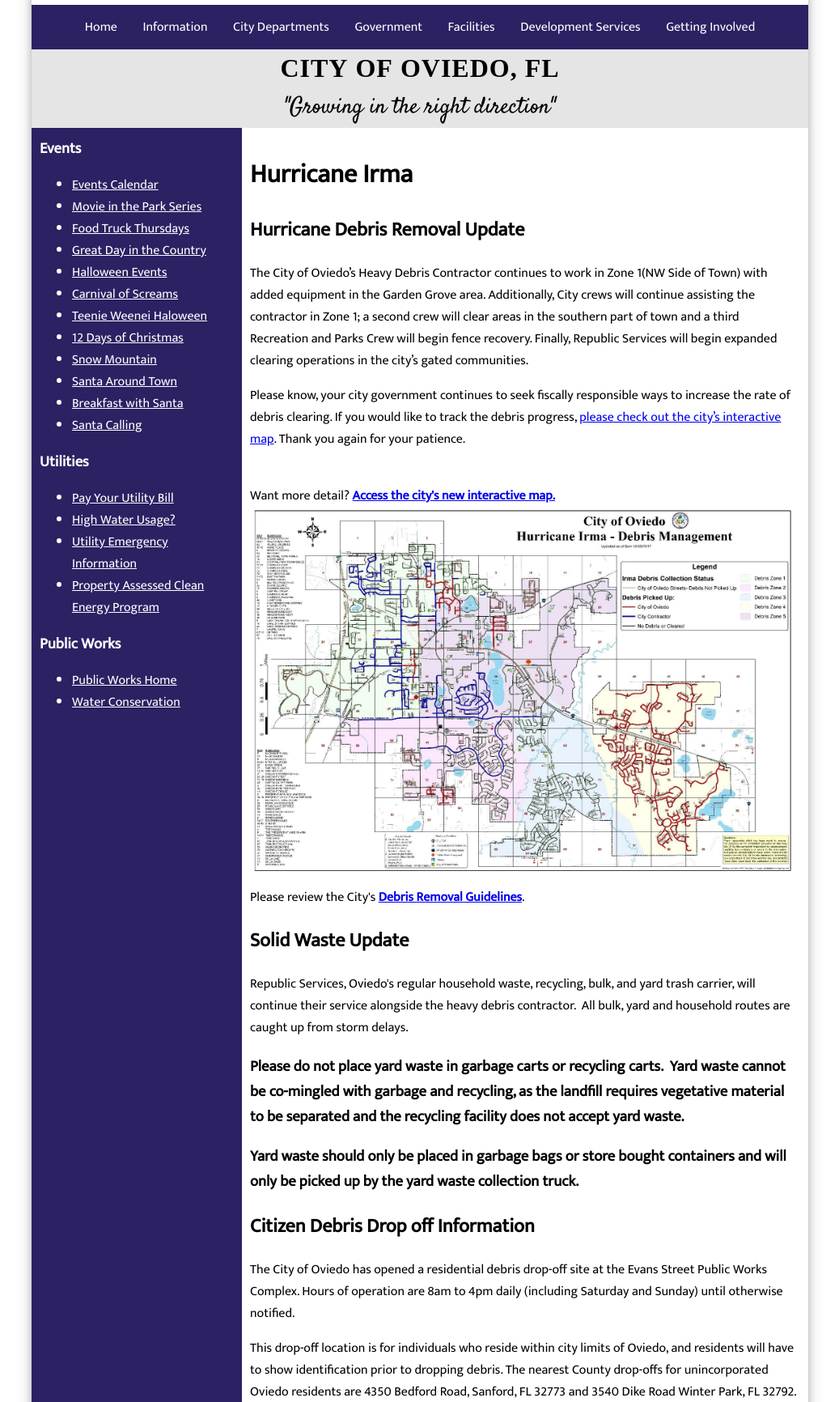
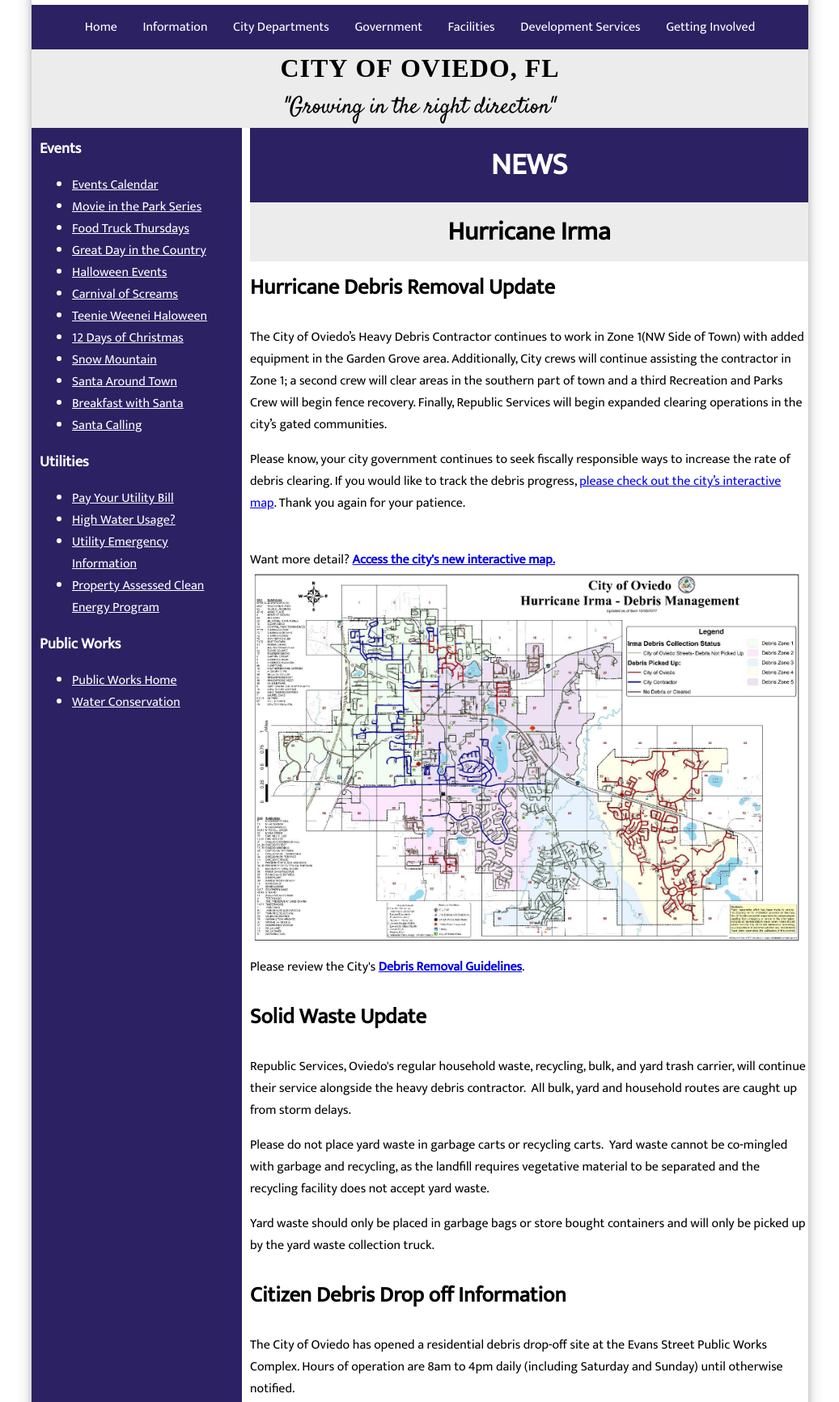
Before and after one commit to will-cromar/oviedo-redesign, a Flask app: page / in a window 1280 px wide. Shown: the part 206-1938 px from the top of the page at 81% size, without its empty margins (121-1158 px from the left). Run offline with Flask 2, Linux system fonts and the light colour scheme.

Commit message:
Changed font sizing and formatting in news section

```diff
--- a/app/templates/base.html
+++ b/app/templates/base.html
@@ -5,7 +5,10 @@
         <style>
             body {
                 margin: 0px;
+
+                /* Default font setttings */
                 font-family: 'Mukta', sans-serif;
+                font-size: 12pt;
             }
             .everything {
                 width: 960px;
@@ -69,7 +72,7 @@
             }
             .title_box {
                 text-align: center;
-                background-color: rgba(0, 0, 0, .10);
+                background-color: rgba(0, 0, 0, .075);
             }
             .title_box h1 {
                 margin: 0px;
@@ -99,9 +102,29 @@
             .news {
                 /* width: 67%; */
                 flex-grow: 1;
-                padding: 10px;
+                padding: 0 0 0 10px;
                 background-color: white;
                 margin-left: auto;
+            }
+            .news h1 {
+                text-align: center;
+                color: white;
+                font-size: 28pt;
+                background-color: #2c2163;
+                margin: 0;
+                padding: 15px 0;
+            }
+            .news h2 {
+                text-align: center;
+                font-size: 24pt;
+                background-color: rgba(0, 0, 0, .075);
+                margin: 0;
+                padding: 10px 0;
+            }
+            .news h3 {
+                font-size: 20pt;
+                margin: 0;
+                padding: 10px 0;
             }
             .bottom {
                 text-align: center;
@@ -163,6 +186,7 @@
                     {% endfor %}
                 </div>
                 <div class="news">
+                    <h1>NEWS</h1>
                     {% block content %}{% endblock %}
                 </div>
             </div>
--- a/app/templates/main.html
+++ b/app/templates/main.html
@@ -1,40 +1,40 @@
 {% extends "base.html" %}
 {% block content %}
-<h1>Hurricane Irma</h1>
-<h2>Hurricane Debris Removal Update</h2>
+<h2>Hurricane Irma</h2>
+<h3>Hurricane Debris Removal Update</h3>
 <p>The City of Oviedo’s Heavy Debris Contractor continues to work in Zone 1(NW Side of Town) with added equipment in the Garden Grove area. Additionally, City crews will continue assisting the contractor in Zone 1; a second crew will clear areas in the southern part of town and a third Recreation and Parks Crew will begin fence recovery. Finally, Republic Services will begin expanded clearing operations in the city’s gated communities. <o:p></o:p></p>
 <p>Please know, your city government continues to seek fiscally responsible ways to increase the rate of debris clearing. If you would like to track the debris progress, <a href="http://oviedo.maps.arcgis.com/apps/webappviewer/index.html?id=91ac3e13ed934ce1b1367bdf312f24f4">please check out the city’s interactive map</a>. Thank you again for your patience.<br>
 &nbsp;</p>
 <div>Want more detail?&nbsp;<a href="http://oviedo.maps.arcgis.com/apps/webappviewer/index.html?id=91ac3e13ed934ce1b1367bdf312f24f4"><strong>Access the city's new interactive map.</strong></a><strong>&nbsp;</strong></div>
 <div><img src="/static/hurricane_map_update.jpg" width="100%" alt="Hurricane Debris Map"></div>
 <p>Please review the City's&nbsp;<strong><a href="http://cityofoviedo.net/files/file/FD%20Debris%20Removal%20Guidelines%208_30_17.pdf" target="_blank">Debris Removal Guidelines</a></strong>.</p>
-<h2>Solid Waste Update</h2>
+<h3>Solid Waste Update</h3>
 <p>Republic Services, Oviedo's regular household waste, recycling, bulk, and yard trash carrier, will continue their service alongside the heavy debris contractor. &nbsp;All bulk, yard and household routes are caught up from storm delays. &nbsp;&nbsp;</p>
-<h3>Please do not place yard waste in garbage carts or recycling carts. &nbsp;Yard waste cannot be co-mingled with garbage and recycling, as the landfill requires vegetative material to be separated and the recycling facility does not accept yard waste.</h3>
-<h3>Yard waste should only be placed in garbage bags or store bought containers and will only be picked up by the yard waste collection truck. &nbsp;</h3>
-<h2>Citizen Debris Drop off Information&nbsp;</h2>
+<p>Please do not place yard waste in garbage carts or recycling carts. &nbsp;Yard waste cannot be co-mingled with garbage and recycling, as the landfill requires vegetative material to be separated and the recycling facility does not accept yard waste.</p>
+<p>Yard waste should only be placed in garbage bags or store bought containers and will only be picked up by the yard waste collection truck. &nbsp;</p>
+<h3>Citizen Debris Drop off Information&nbsp;</h3>
 <p class="MsoNormal">The City of Oviedo has opened a residential debris drop-off site at the Evans Street Public Works Complex. Hours of operation are 8am to 4pm daily (including Saturday and Sunday) until otherwise notified.&nbsp;</p>
 <p class="MsoNormal">This drop-off location is for individuals who reside within city limits of Oviedo, and residents will have to show identification prior to dropping debris. The nearest County drop-offs for unincorporated Oviedo residents are 4350 Bedford Road, Sanford, FL 32773 and 3540 Dike Road Winter Park, FL 32792.&nbsp;</p>
 <p class="MsoNormal">The site will only accept vegetative debris, and residents are expected to unload their own debris and should bring all appropriate gear with them.&nbsp;</p>
 <img src="/static/drop_off_map.jpg" width="100%" alt="Storm Debris Drop-off" style="color: rgb(40, 40, 40); font-size: 11px; font-weight: normal;">
-<h2>Building Permits</h2>
+<h3>Building Permits</h3>
 <p>To facilitate the reconstruction of fences, roofs and screen enclosures in the City due to the passage of hurricane Irma, the City will be waiving building permit fees for fence, roof and screen enclosures for a period of one month starting September 13, 2017. Residents are still required to pull a building permit with Building Services Division.</p>
-<h2>Resources</h2>
+<h3>Resources</h3>
 <ul>
     <li><u><strong><a href="https://www.ready.gov/hurricanes">Hurricane Information</a></strong></u></li>
     <li><a href="/files/file/Contact%20Numbers.pdf" target="_blank"><strong><u>Frequently Called Numbers</u></strong></a></li>
     <li><a href="http://www.cityofoviedo.net/node/1550"><u><strong>What Happens After a Disaster</strong></u></a></li>
     <li><a href="http://cityofoviedo.net/files/file/FD%20Debris%20Removal%20Guidelines%208_30_17.pdf" target="_blank"><u><strong>Debris Removal Guidelines</strong></u></a></li>
 </ul>
-<h2>Park Amenity Closures</h2>
+<h3>Park Amenity Closures</h3>
 <ul>
     <li>Round Lake Park Boardwalk&nbsp;&nbsp;</li>
 </ul>
-<h1>Election Information - November 7, 2017</h1>
+<h2>Election Information - November 7, 2017</h2>
 
 <div style="text-align:center">
-<h2>CITY OF OVIEDO</h2>
-<h3>OFFICIAL NOTICE</h3>
+<h3>CITY OF OVIEDO</h3>
+<p><b>OFFICIAL NOTICE</b></p>
 <p>The City of Oviedo, Florida will hold a General Election on Tuesday, November 7, 2017 for: <br/>
 <strong>Mayor and City Council Group I </strong><br/><br/>
 For additional information contact: <br/>
```
